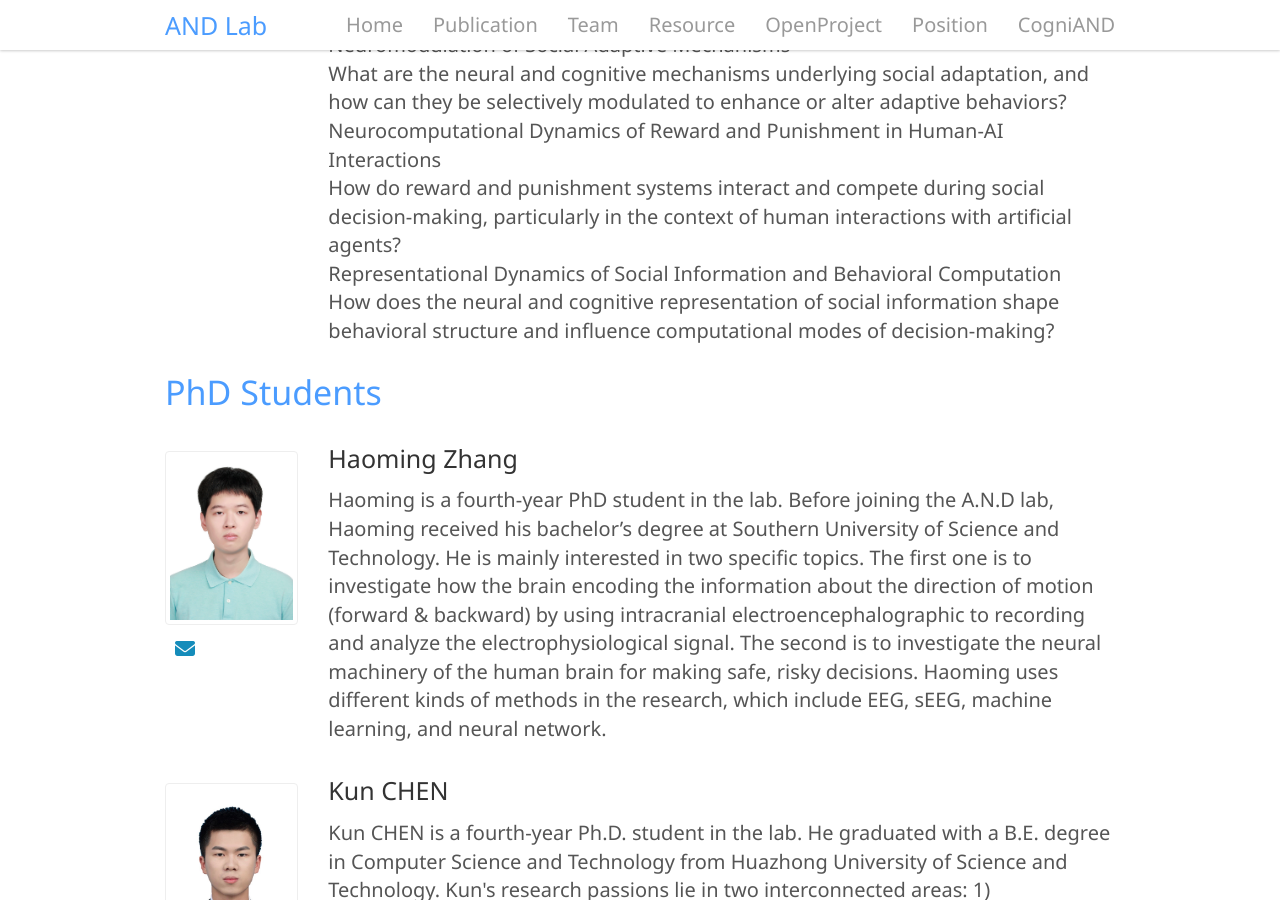
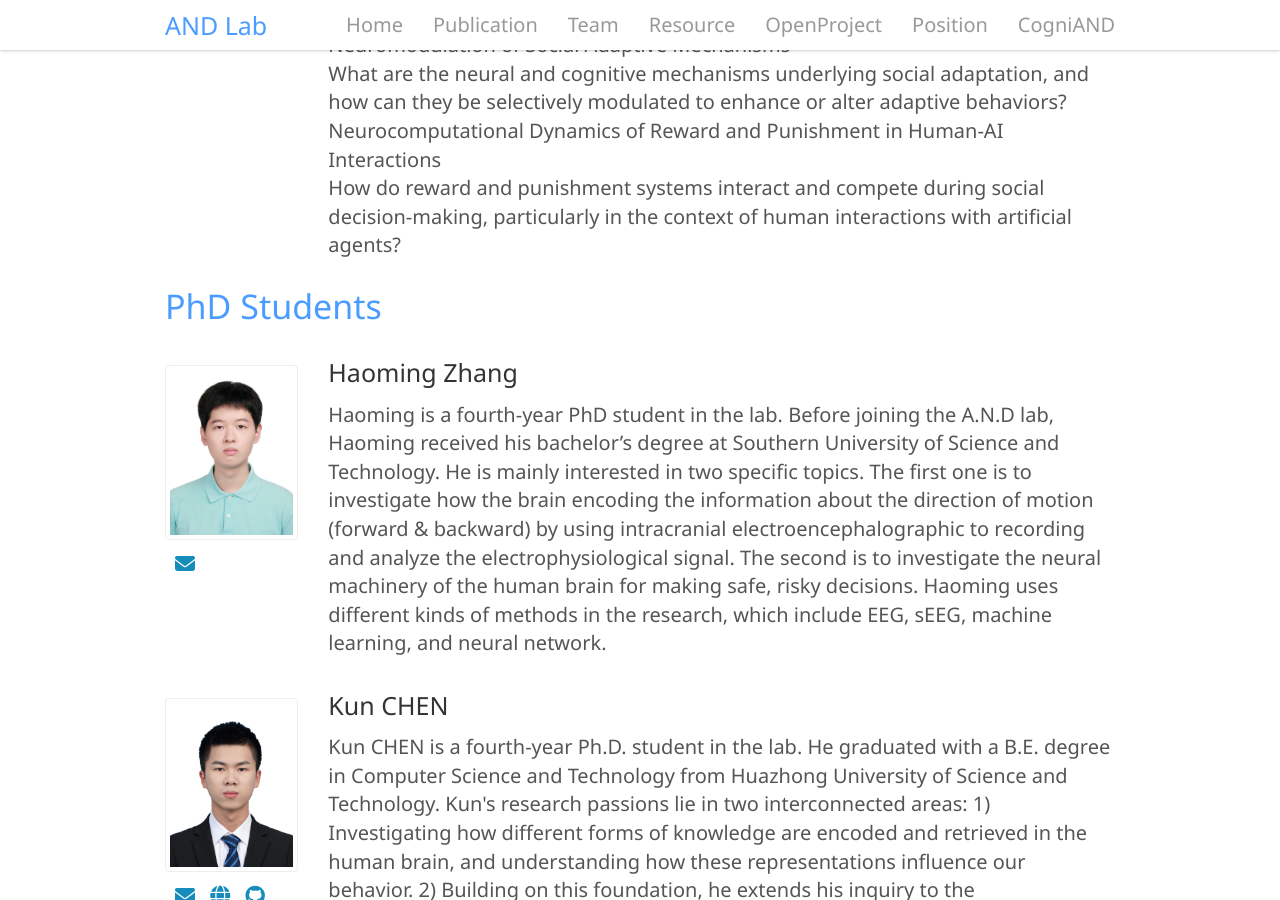
Before and after one commit to andlab-um/lab-website, a Jekyll site: the page built from _pages/team.html, in a window 1280 px wide and 900 px high, scrolled down 598 px. Built offline with Jekyll 4.4.1, drawn with Linux system fonts in a browser that asks for light colours; nearby versions of some CDN libraries.

Commit message:
Update member.yml

```diff
--- a/_data/member.yml
+++ b/_data/member.yml
@@ -12,8 +12,6 @@
         - What are the neural and cognitive mechanisms underlying social adaptation, and how can they be selectively modulated to enhance or alter adaptive behaviors?
         - Neurocomputational Dynamics of Reward and Punishment in Human-AI Interactions
         - How do reward and punishment systems interact and compete during social decision-making, particularly in the context of human interactions with artificial agents?
-        - Representational Dynamics of Social Information and Behavioral Computation
-        - How does the neural and cognitive representation of social information shape behavioral structure and influence computational modes of decision-making?
       social:
         email: haiyanwu@um.edu.mo
         website: "https://haiyanwu.wixsite.com/haiyanwu"
```
